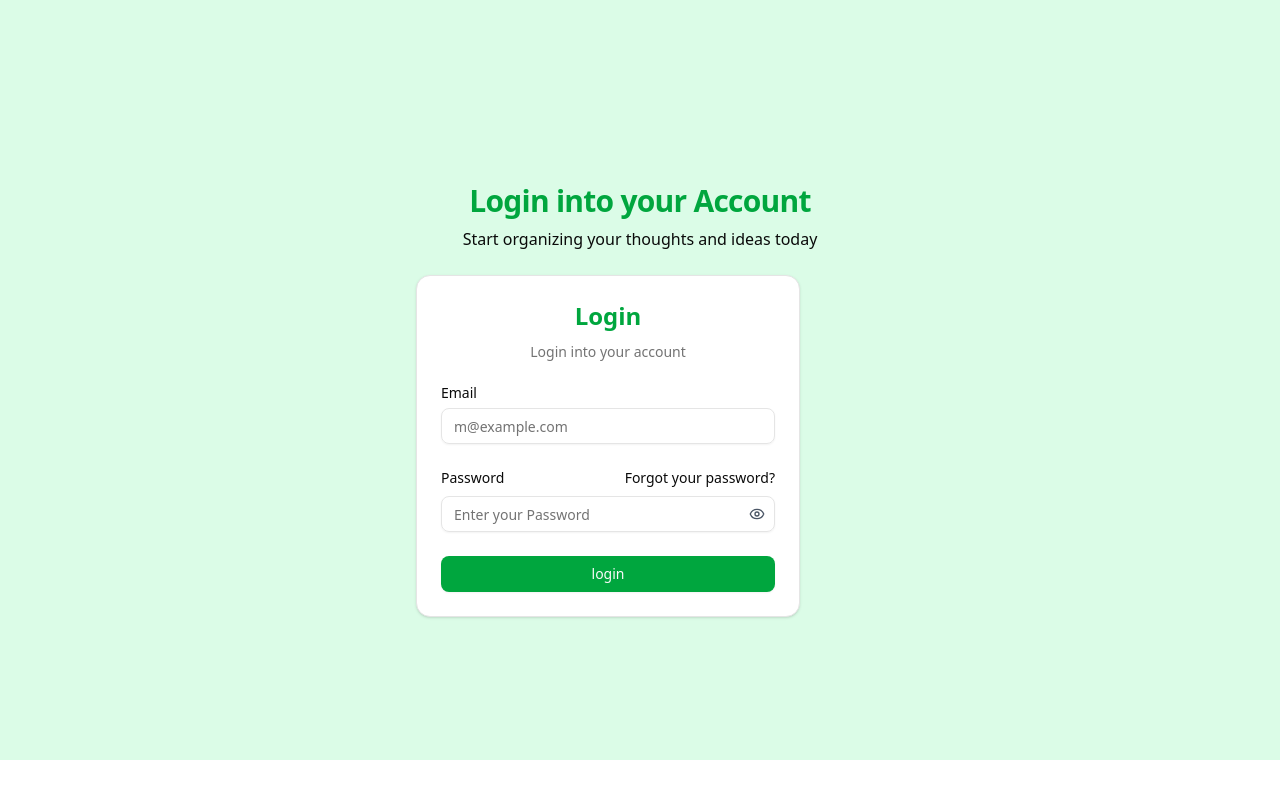
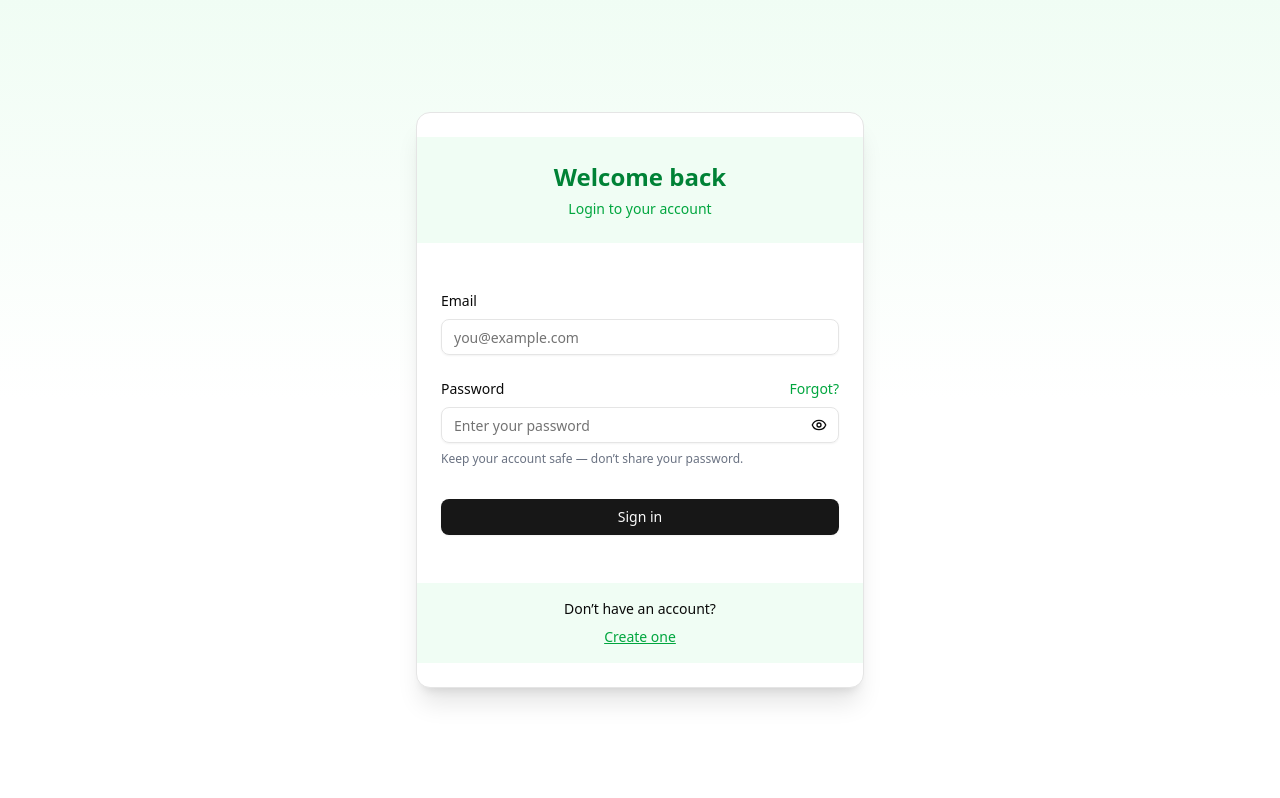
Before and after one commit to jimit8929/Advance_Authentication, a React (Vite) app in the folder Frontend/: page /login in a window 1280 px wide. Built offline with nearby package versions, Linux system fonts and the light colour scheme.

Commit message:
Improved Styling

```diff
--- a/Frontend/src/Pages/LoginPage.jsx
+++ b/Frontend/src/Pages/LoginPage.jsx
@@ -1,5 +1,5 @@
 import React, { useState } from "react";
-
+import { useNavigate } from "react-router-dom";
 import { Button } from "@/components/ui/button";
 import {
   Card,
@@ -14,150 +14,124 @@ import { Label } from "@/components/ui/label";
 import { Eye, EyeOff, Loader2 } from "lucide-react";
 import axios from "axios";
 import { toast } from "sonner";
-import { Link, useNavigate } from "react-router-dom";
+import { Link } from "react-router-dom";
 import { getData } from "@/context/userContext";
 
-const LoginPage = () => {
+export default function LoginPage() {
   const [showPassword, setShowPassword] = useState(false);
   const [isLoading, setIsLoading] = useState(false);
-
-  const {setUser} = getData();
-
-  const [formData, setFormData] = useState({
-    email: "",
-    password: "",
-  });
-
+  const { setUser } = getData();
+  const [formData, setFormData] = useState({ email: "", password: "" });
   const navigate = useNavigate();
 
   const handleChange = (e) => {
     const { name, value } = e.target;
-    setFormData((prev) => ({
-      ...prev,
-      [name]: value,
-    }));
+    setFormData((p) => ({ ...p, [name]: value }));
   };
 
   const handleSubmit = async (e) => {
     e.preventDefault();
-    // console.log(formData);
-
     try {
       setIsLoading(true);
       const res = await axios.post(
         "http://localhost:5000/user/login",
         formData,
-        {
-          headers: {
-            "Content-Type": "application/json",
-          },
-        }
+        { headers: { "Content-Type": "application/json" } }
       );
 
-      if (res.data.success) {
+      if (res.data?.success) {
+        setUser(res.data.user);
+        localStorage.setItem("accessToken", res.data.accessToken);
+        toast.success(res.data.message || "Logged in");
         navigate("/");
-        setUser(res.data.user);
-        localStorage.setItem("accessToken" , res.data.accessToken);
-        toast.success(res.data.message);
       }
-    } catch (error) {
-      console.log(error);
+    } catch (err) {
+      console.error(err);
+      toast.error(err.response?.data?.message || "Login failed");
     } finally {
       setIsLoading(false);
     }
   };
 
   return (
-    <div className="relative w-full h-screen md:h-[760px] bg-green-100 overflow-hidden">
-      <div className="min-h-screen flex flex-col tomuted/20">
-        <div className="flex-1 flex items-center justify-center p-4">
-          <div className="w-full max-w-md space-y-6">
-            <div className="text-center space-y-2">
-              <h1 className="text-3xl font-bold tracking-tight text-green-600">
-                Login into your Account
-              </h1>
-              <p>Start organizing your thoughts and ideas today</p>
-            </div>
+    <div className="min-h-screen flex items-center justify-center bg-gradient-to-b from-green-50 via-white to-white px-4 py-12">
+      <div className="w-full max-w-md">
+        <Card className="overflow-hidden shadow-xl">
+          <CardHeader className="bg-green-50 p-6 text-center">
+            <CardTitle className="text-2xl font-bold text-green-700">Welcome back</CardTitle>
+            <CardDescription className="text-sm text-green-600">Login to your account</CardDescription>
+          </CardHeader>
 
-            <Card className="w-full max-w-sm">
-              <CardHeader className="space-y-1">
-                <CardTitle className="text-2xl text-center text-green-600">
-                  Login
-                </CardTitle>
-                <CardDescription className="text-center">
-                  Login into your account
-                </CardDescription>
-              </CardHeader>
-              <CardContent>
-                <div className="flex flex-col gap-6">
-                  <div className="grid gap-2">
-                    <Label htmlFor="email">Email</Label>
+          <CardContent className="p-6">
+            <form onSubmit={handleSubmit} className="space-y-6">
+              <div>
+                <Label htmlFor="email" className="text-sm">Email</Label>
                 <Input
                   id="email"
                   name="email"
                   value={formData.email}
                   onChange={handleChange}
                   type="email"
-                      placeholder="m@example.com"
+                  placeholder="you@example.com"
                   required
+                  className="w-full mt-2"
                 />
               </div>
-                  <div className="grid gap-2">
+
+              <div>
                 <div className="flex items-center justify-between">
-                      <Label htmlFor="password">Password</Label>
-                      <Link to={"/forgot-password"} className="text-sm hover:underline">Forgot your password?</Link>
+                  <Label htmlFor="password" className="text-sm">Password</Label>
+                  <Link to="/forgot-password" className="text-sm text-green-600 hover:underline">Forgot?</Link>
                 </div>
 
-                    <div className="relative">
+                <div className="relative mt-2">
                   <Input
                     id="password"
                     name="password"
                     value={formData.password}
                     onChange={handleChange}
                     type={showPassword ? "text" : "password"}
-                        placeholder="Enter your Password"
+                    placeholder="Enter your password"
                     required
+                    className="w-full pr-12"
+                    aria-describedby="passwordHelp"
                   />
-                      <Button
-                        variant="ghost"
-                        size="sm"
-                        className="absolute right-0 top-0 h-full px-3 py-2 hover:bg-transparent"
-                        onClick={() => setShowPassword(!showPassword)}
+
+                  <button
+                    type="button"
+                    onClick={() => setShowPassword((s) => !s)}
                     disabled={isLoading}
+                    aria-label={showPassword ? "Hide password" : "Show password"}
+                    className="absolute right-2 top-1/2 -translate-y-1/2 inline-flex items-center justify-center p-1 rounded-md hover:bg-gray-100"
                   >
-                        {showPassword ? (
-                          <EyeOff className="w-4 h-4 text-gray-600" />
+                    {showPassword ? <EyeOff className="h-4 w-4" /> : <Eye className="h-4 w-4" />}
+                  </button>
+                </div>
+
+                <p id="passwordHelp" className="mt-2 text-xs text-gray-500">Keep your account safe — don’t share your password.</p>
+              </div>
+
+              <div className="pt-2">
+                <Button type="submit" disabled={isLoading} className="w-full flex items-center justify-center gap-2">
+                  {isLoading ? (
+                    <>
+                      <Loader2 className="h-4 w-4 animate-spin" />
+                      Signing in...
+                    </>
                   ) : (
-                          <Eye className="w-4 h-4 text-gray-600" />
+                    "Sign in"
                   )}
                 </Button>
               </div>
-                  </div>
-                </div>
+            </form>
           </CardContent>
 
-              <CardFooter className="flex-col gap-2">
-                <Button
-                  type="submit"
-                  onClick={handleSubmit}
-                  className="w-full bg-green-600 hover:bg-green-500"
-                >
-                  {isLoading ? (
-                    <>
-                      <Loader2 className="mr-2 h-4 w-4 animate-spin" />
-                      Login into your account...
-                    </>
-                  ) : (
-                    "login"
-                  )}
-                </Button>
+          <CardFooter className="bg-green-50 p-4 flex flex-col items-center gap-2">
+            <p className="text-sm">Don’t have an account?</p>
+            <Link to="/signup" className="text-sm underline text-green-600">Create one</Link>
           </CardFooter>
         </Card>
       </div>
     </div>
-      </div>
-    </div>
   );
-};
-
-export default LoginPage;
+}
--- a/Frontend/src/Pages/SignUpPage.jsx
+++ b/Frontend/src/Pages/SignUpPage.jsx
@@ -1,5 +1,5 @@
 import React, { useState } from "react";
-
+import { useNavigate } from "react-router-dom";
 import { Button } from "@/components/ui/button";
 import {
   Card,
@@ -14,155 +14,138 @@ import { Label } from "@/components/ui/label";
 import { Eye, EyeOff, Loader2 } from "lucide-react";
 import axios from "axios";
 import { toast } from "sonner";
-import { useNavigate } from "react-router-dom";
 
-const SignUpPage = () => {
+export default function SignUpPage() {
   const [showPassword, setShowPassword] = useState(false);
   const [isLoading, setIsLoading] = useState(false);
-
-  const [formData, setFormData] = useState({
-    username: "",
-    email: "",
-    password: "",
-  });
-
+  const [formData, setFormData] = useState({ username: "", email: "", password: "" });
   const navigate = useNavigate();
 
   const handleChange = (e) => {
     const { name, value } = e.target;
-    setFormData((prev) => ({
-      ...prev,
-      [name]: value,
-    }));
+    setFormData((p) => ({ ...p, [name]: value }));
   };
 
   const handleSubmit = async (e) => {
     e.preventDefault();
-    // console.log(formData);
-
     try {
       setIsLoading(true);
       const res = await axios.post(
         "http://localhost:5000/user/register",
         formData,
-        {
-          headers: {
-            "Content-Type": "application/json",
-          },
+        { headers: { "Content-Type": "application/json" } }
+      );
+      if (res.data?.success) {
+        toast.success(res.data.message || "Account created");
+        navigate("/verify");
       }
-      );
-
-      if (res.data.success) {
-        navigate("/verify");
-        toast.success(res.data.message);
-      }
-    } catch (error) {
-      console.log(error);
+    } catch (err) {
+      console.error(err);
+      toast.error(err.response?.data?.message || "Signup failed");
     } finally {
       setIsLoading(false);
     }
   };
 
   return (
-    <div className="relative w-full h-screen md:h-[760px] bg-green-100 overflow-hidden">
-      <div className="min-h-screen flex flex-col tomuted/20">
-        <div className="flex-1 flex items-center justify-center p-4">
-          <div className="w-full max-w-md space-y-6">
-            <div className="text-center space-y-2">
-              <h1 className="text-3xl font-bold tracking-tight text-green-600">
-                Create your Account
-              </h1>
-              <p>Start organizing your thoughts and ideas today</p>
-            </div>
+    <div className="min-h-screen flex items-center justify-center bg-gradient-to-b from-green-50 via-white to-white px-4 py-12">
+      <div className="w-full max-w-md">
+        {/* Card */}
+        <Card className="overflow-hidden shadow-xl">
+          <CardHeader className="bg-green-50 p-6 text-center">
+            <CardTitle className="text-2xl font-bold text-green-700">Create your account</CardTitle>
+            <CardDescription className="text-sm text-green-600">Start organizing your thoughts and ideas today</CardDescription>
+          </CardHeader>
 
-            <Card className="w-full max-w-sm">
-              <CardHeader className="space-y-1">
-                <CardTitle className="text-2xl text-center text-green-600">
-                  Sign Up
-                </CardTitle>
-                <CardDescription className="text-center">
-                  Create your Account
-                </CardDescription>
-              </CardHeader>
-              <CardContent>
-                <div className="flex flex-col gap-6">
-                  <div className="grid gap-2">
-                    <Label htmlFor="fullname">Full Name</Label>
+          <CardContent className="p-6">
+            <form onSubmit={handleSubmit} className="space-y-6">
+              <div>
+                <Label htmlFor="fullname" className="text-sm">Full name</Label>
                 <Input
                   id="fullname"
                   name="username"
                   value={formData.username}
                   onChange={handleChange}
                   type="text"
-                      placeholder="john doe"
+                  placeholder="John Doe"
                   required
+                  className="w-full mt-2"
                 />
               </div>
 
-                  <div className="grid gap-2">
-                    <Label htmlFor="email">Email</Label>
+              <div>
+                <Label htmlFor="email" className="text-sm">Email</Label>
                 <Input
                   id="email"
                   name="email"
                   value={formData.email}
                   onChange={handleChange}
                   type="email"
-                      placeholder="m@example.com"
+                  placeholder="you@example.com"
                   required
+                  className="w-full mt-2"
                 />
               </div>
-                  <div className="grid gap-2">
-                    <Label htmlFor="password">Password</Label>
-                    <div className="relative">
+
+              <div>
+                <Label htmlFor="password" className="text-sm">Password</Label>
+                <div className="relative mt-2">
                   <Input
                     id="password"
                     name="password"
                     value={formData.password}
                     onChange={handleChange}
                     type={showPassword ? "text" : "password"}
-                        placeholder="******"
+                    placeholder="Enter a strong password"
                     required
+                    className="w-full pr-12"
+                    aria-describedby="passwordHelp"
                   />
+
+                  <button
+                    type="button"
+                    onClick={() => setShowPassword((s) => !s)}
+                    disabled={isLoading}
+                    aria-label={showPassword ? "Hide password" : "Show password"}
+                    className="absolute right-2 top-1/2 -translate-y-1/2 inline-flex items-center justify-center p-1 rounded-md hover:bg-gray-100"
+                  >
+                    {showPassword ? <EyeOff className="h-4 w-4" /> : <Eye className="h-4 w-4" />}
+                  </button>
+                </div>
+                <p id="passwordHelp" className="mt-2 text-xs text-gray-500">Use at least 8 characters — mix letters & numbers for a stronger password.</p>
+              </div>
+
+              <div className="pt-2">
                 <Button
-                        variant="ghost"
-                        size="sm"
-                        className="absolute right-0 top-0 h-full px-3 py-2 hover:bg-transparent"
-                        onClick={() => setShowPassword(!showPassword)}
+                  type="submit"
                   disabled={isLoading}
+                  className="w-full flex items-center justify-center gap-2"
                 >
-                        {showPassword ? (
-                          <EyeOff className="w-4 h-4 text-gray-600" />
+                  {isLoading ? (
+                    <>
+                      <Loader2 className="h-4 w-4 animate-spin" />
+                      Creating account...
+                    </>
                   ) : (
-                          <Eye className="w-4 h-4 text-gray-600" />
+                    "Sign up"
                   )}
                 </Button>
               </div>
-                  </div>
-                </div>
+            </form>
           </CardContent>
 
-              <CardFooter className="flex-col gap-2">
-                <Button
-                  type="submit"
-                  onClick={handleSubmit}
-                  className="w-full bg-green-600 hover:bg-green-500"
+          <CardFooter className="bg-green-50 p-4 flex flex-col items-center gap-2">
+            <p className="text-sm">Already have an account?</p>
+            <button
+              type="button"
+              onClick={() => navigate('/login')}
+              className="text-sm underline text-green-600"
             >
-                  {isLoading ? (
-                    <>
-                      <Loader2 className="mr-2 h-4 w-4 animate-spin" />
-                      Creating account...
-                    </>
-                  ) : (
-                    "Signup"
-                  )}
-                </Button>
+              Login
+            </button>
           </CardFooter>
         </Card>
       </div>
     </div>
-      </div>
-    </div>
   );
-};
-
-export default SignUpPage;
+}
```
Lines whose indentation alone changed are shown as unchanged.
